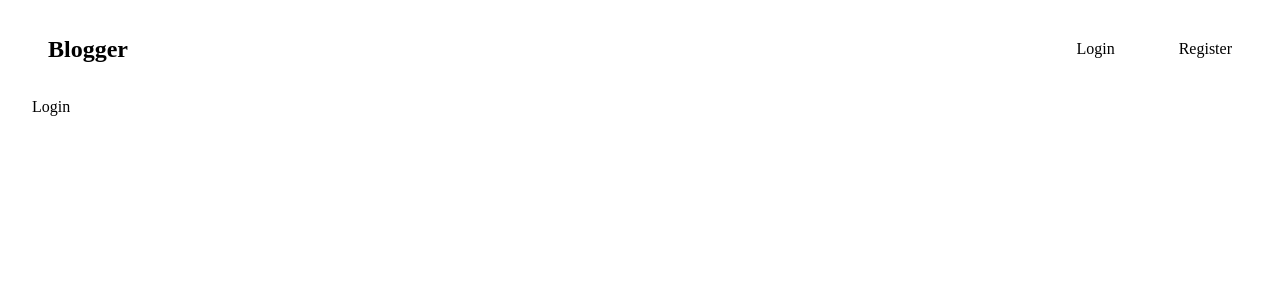
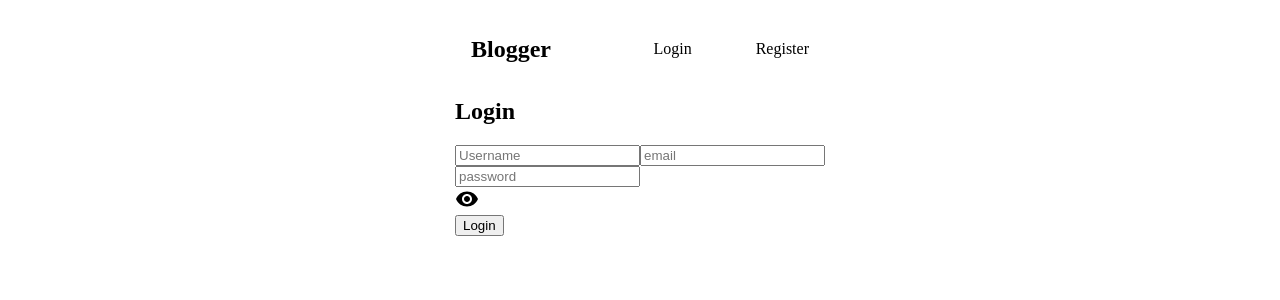
Before and after one commit to Sahilramjali/Blog, a React (Vite) app in the folder client/: page /login in a window 1280 px wide. Shown: the top 300 px of the page. Built offline with nearby package versions, Linux system fonts and the light colour scheme.

Commit message:
login page

```diff
--- a/client/src/App.jsx
+++ b/client/src/App.jsx
@@ -1,8 +1,9 @@
-import BlogClick from "./components/BlogClick"
+
 import Login from "./components/authComponents/Login";
 import Register from "./components/authComponents/Register";
 import {  Route, Routes } from 'react-router-dom';
 import Layout from "./layout";
+import HomePage from "./pages/HomePage";
 
 
 
@@ -14,7 +15,7 @@ function App() {
       <Routes>
 
         <Route path="/" element={<Layout />}>
-          <Route index element={<BlogClick />} />
+          <Route index element={<HomePage />} />
           <Route path="login" element={<Login />} />
           <Route path="register" element={<Register />} />
         </Route>
--- a/client/src/components/BlogSection.jsx
+++ b/client/src/components/BlogSection.jsx
@@ -3,6 +3,7 @@
 const BlogSection = () => {
     return (
         <div className="blog">
+
             <div className="image">
                 <img src="https://www.girlmuseum.org/wp-content/uploads/2023/06/Erika-ID-card-768x1024.jpg" alt="" />
             </div>
--- a/client/src/components/authComponents/Login.jsx
+++ b/client/src/components/authComponents/Login.jsx
@@ -1,8 +1,52 @@
+
+import VisibilityIcon from '@mui/icons-material/Visibility';
+import { useState } from 'react';
+import VisibilityOffIcon from '@mui/icons-material/VisibilityOff';
+const InitialData={
+  username:'',
+  email:"",
+  password:'',
+}
+const Login = () => {
+
+  const[showPassword,setShowPassword]=useState(false);
+  const[Data,setData]=useState(InitialData)
+  const handleShowPassword=()=>{
+    setShowPassword(!showPassword);
+  }
+  const handleInput=(e)=>{
+
+      setData(prev=>({
+        ...prev,
+        [e.target.name]:e.target.value,
+      }));
 
 
-const Login = () => {
+  }
+  const onSubmitHandler=(e)=>{
+    e.preventDefault();
+      console.log(Data) ;
+      setData(InitialData)
+  }
   return (
-    <div>Login</div>
+    <section className="login-div">
+      <div className="Form-div">
+      <h2>Login</h2>
+      <form onSubmit={onSubmitHandler}>
+        <input onChange={handleInput} type="text" placeholder="Username" value={Data.username} name='username'/>
+        <input onChange={handleInput} type="email" placeholder="email" value={Data.email} name='email'/>
+        <div className='password'>
+        <input onChange={handleInput} type={showPassword?"text":"password"} placeholder="password" value={Data.password} name='password'/>
+        <div onClick={handleShowPassword}>
+        {
+          showPassword?<VisibilityOffIcon/>:<VisibilityIcon/>
+        }
+        </div>
+        </div>
+        <button type='submit'>Login</button>
+      </form>
+      </div>
+    </section>
   )
 }
 
--- a/client/src/components/authComponents/Register.jsx
+++ b/client/src/components/authComponents/Register.jsx
@@ -4,10 +4,10 @@ const Register = () => {
     <div>
 
       <form>
-        <input/>
+        <input />
       </form>
     </div>
   )
 }
 
-export default Register
+export default Register;
--- a/client/src/index.css
+++ b/client/src/index.css
@@ -28,7 +28,7 @@ body {
 
 main {
   max-width: 1280px;
-  width: 100vw;
+  width: 100%;
   padding-top: var(--padding-main);
   padding-left: 2rem;
   padding-right: 2rem;
@@ -41,40 +41,7 @@ header {
   margin-bottom: 1.5rem;
 }
 
-/* header .navBar {
-  display: flex;
-  justify-content: space-between;
-  margin-bottom: 1.5rem;
-  align-items: center;
-  flex-direction: row;
 
-}
-
-
-header .navBar .logo {
-  text-transform: uppercase;
-  font-weight: bold;
-  font-size: 1.5rem;
-
-}
-
-header .navBar ul {
-  display: flex;
-  gap: 1rem;
-  list-style-type: none;
-
-}
-
-header nav ul li {
-  cursor: pointer;
-
-}
-
-header nav ul li .link,
-header .logo .link {
-  text-decoration: none;
-  color: inherit;
-} */
 /* navBar */
 .navBar {
   display: flex;
--- a/client/src/layout.jsx
+++ b/client/src/layout.jsx
@@ -1,6 +1,7 @@
 import { Outlet } from "react-router-dom"
 
 import Header from "./components/header"
+
 
 
 const Layout = () => {
@@ -8,6 +9,7 @@ const Layout = () => {
         <main>
             <Header />
             <Outlet />
+
         </main>
     )
 }
--- /dev/null
+++ b/client/src/pages/HomePage.jsx
@@ -0,0 +1,15 @@
+import BlogClick from "../components/BlogClick";
+
+const HomePage = () => {
+  return (
+    <>
+      <BlogClick />
+      <BlogClick />
+      <BlogClick />
+      <BlogClick />
+      <BlogClick />
+    </>
+  );
+};
+
+export default HomePage;
```
